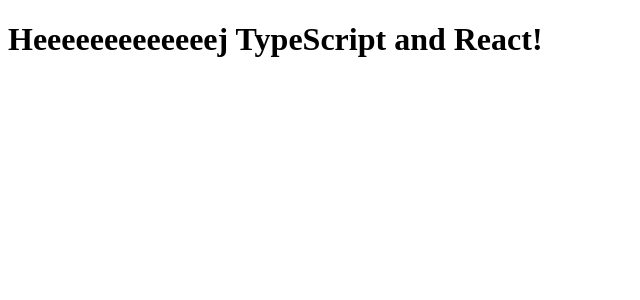
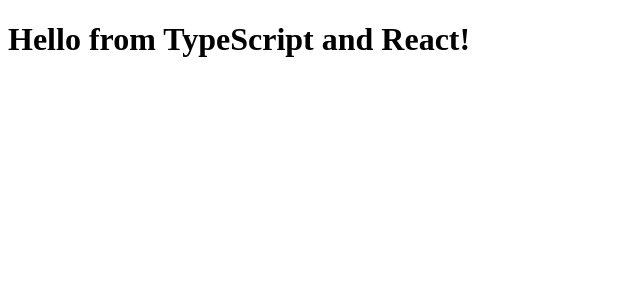
Before and after one commit to camillaeriksson/React-Playground, a React app: page / in a window 1280 px wide. Shown: the top 300 px of the page, without its empty margins (0-640 px from the left). Built offline with nearby package versions, Linux system fonts and the light colour scheme.

Commit message:
Changed component

```diff
--- a/src/components/Hello.tsx
+++ /dev/null
@@ -1,5 +0,0 @@
-import * as React from "react";
-
-export interface HelloProps { compiler: string; framework: string; }
-
-export const Hello = (props: HelloProps) => <h1>Heeeeeeeeeeeeej  {props.compiler} and {props.framework}!</h1>;
--- /dev/null
+++ b/src/components/app.tsx
@@ -0,0 +1,24 @@
+import * as React from "react";
+
+interface Props {
+    compiler: string;
+    framework: string;
+};
+
+export default function App(props: Props) {
+    return (
+        <div>
+            <h1>Hello from {props.compiler} and {props.framework}!</h1>
+        </div>
+    )
+}
+
+// export class App2 extends React.Component<Props> {
+//     render() {
+//         return (
+//             <div>
+//                 <h1>Hello from {this.props.compiler} and {this.props.framework}!</h1>
+//             </div>
+//         )
+//     }
+// }
--- a/src/index.tsx
+++ b/src/index.tsx
@@ -1,9 +1,9 @@
 import * as React from "react";
 import * as ReactDOM from "react-dom";
 
-import { Hello } from "./components/Hello";
+import App from "./components/app";
 
 ReactDOM.render(
-    <Hello compiler="TypeScript" framework="React" />,
+    <App compiler="TypeScript" framework="React" />,
     document.getElementById("example")
 );
```
Also changed, not shown: 2 other files (tests, documents, lock files or other folders).
